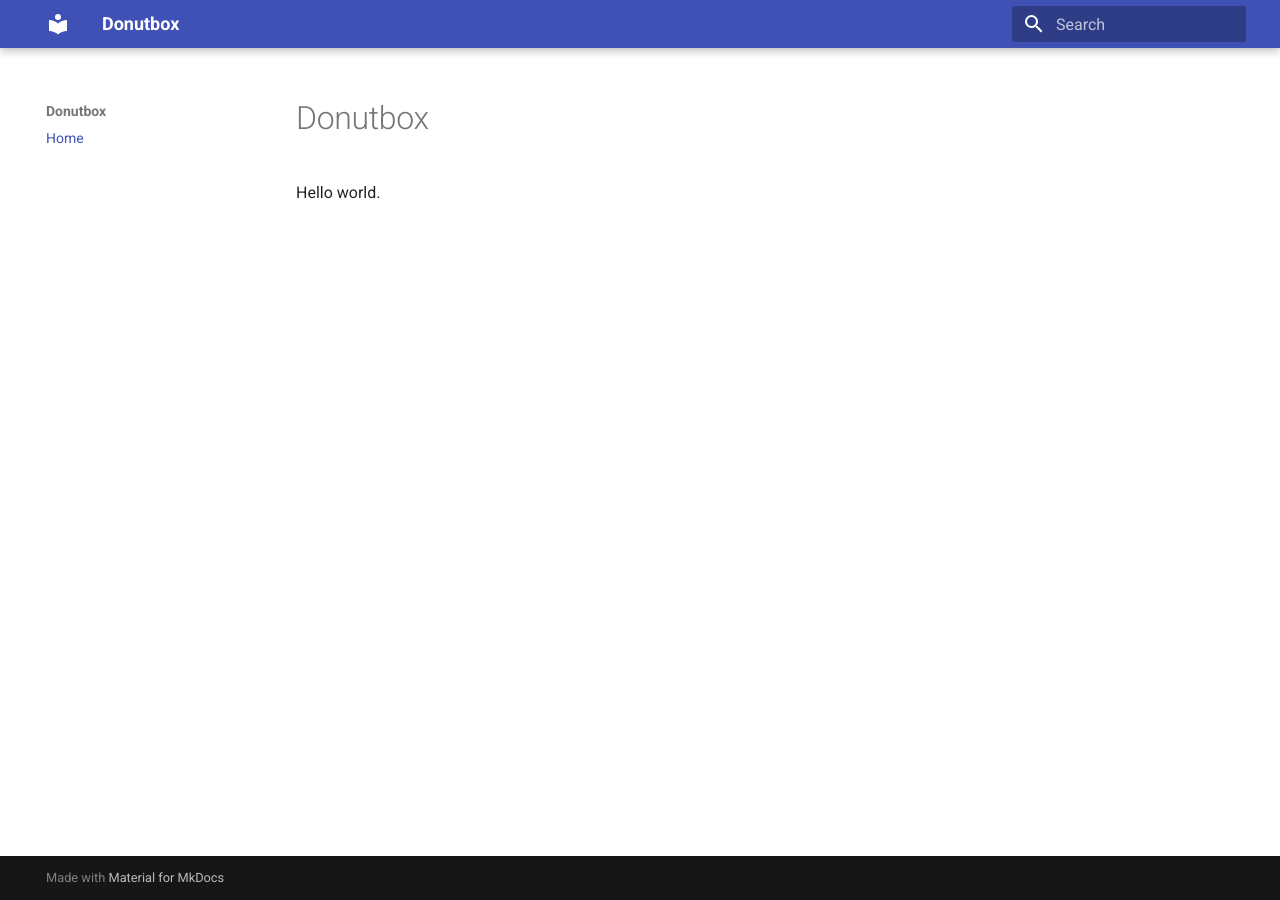
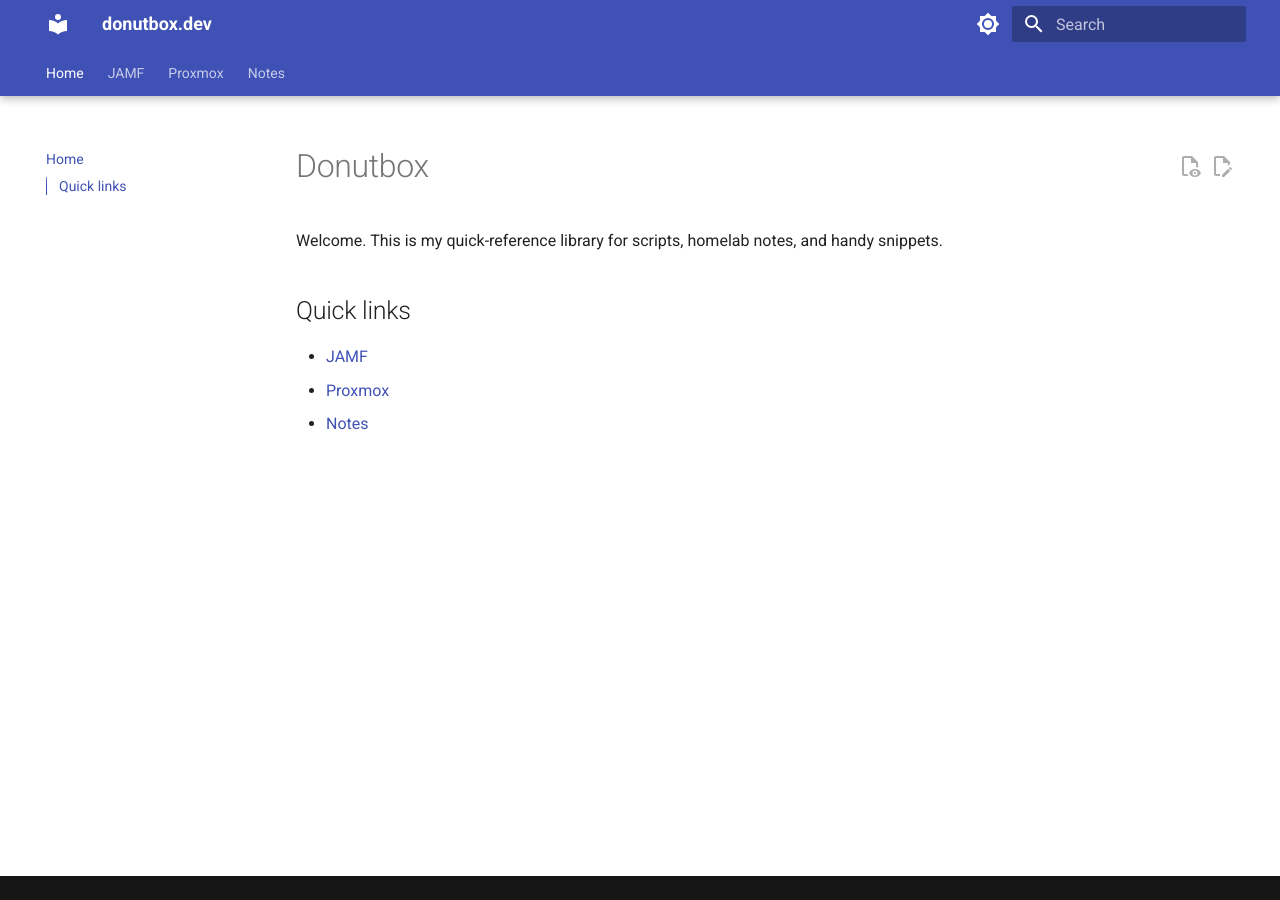
Before and after one commit to shreddeddonut/donutbox-docs, an MkDocs documentation site: the page built from docs/index.md, in a window 1280 px wide. Built offline with MkDocs 1.6.1 and Material for MkDocs 9.7.7, drawn with Linux system fonts in a browser that asks for light colours.

Commit message:
Add Material theming, JAMF/Proxmox/Linux docs, and branding

```diff
--- a/docs/index.md
+++ b/docs/index.md
@@ -1,3 +1,8 @@
 # Donutbox
 
-Hello world.
+Welcome. This is my quick-reference library for scripts, homelab notes, and handy snippets.
+
+## Quick links
+- [JAMF](jamf/index.md)
+- [Proxmox](proxmox/index.md)
+- [Notes](notes/index.md)
--- a/mkdocs.yml
+++ b/mkdocs.yml
@@ -1,6 +1,73 @@
-site_name: Donutbox
+site_name: donutbox.dev
 site_url: https://donutbox.dev
+site_author: shreddeddonut
+
+edit_uri: edit/main/docs/
+
 theme:
   name: material
+  icon:
+    repo: fontawesome/brands/github-alt
+  language: en
+  features:
+    - navigation.tabs
+    - navigation.tabs.sticky
+    - navigation.sections
+    - navigation.top
+    - navigation.instant
+    - navigation.instant.progress
+    - navigation.tracking
+    - navigation.indexes
+    - toc.follow
+    - toc.integrate
+    - search.suggest
+    - search.highlight
+    - content.code.copy
+    - content.action.edit
+    - content.action.view
+
+  palette:
+    - media: "(prefers-color-scheme: light)"
+      scheme: default
+      toggle:
+        icon: material/brightness-7
+        name: Switch to dark mode
+
+    - media: "(prefers-color-scheme: dark)"
+      scheme: slate
+      toggle:
+        icon: material/brightness-4
+        name: Switch to light mode
+
+extra_css:
+  - styles/extra.css
+
+extra:
+  generator: false
+
+plugins:
+  - search
+
+markdown_extensions:
+  - admonition
+  - pymdownx.details
+  - pymdownx.superfences
+  - pymdownx.tabbed:
+      alternate_style: true
+  - pymdownx.highlight:
+      anchor_linenums: true
+  - attr_list
+  - md_in_html
+  - toc:
+      permalink: true
+
 nav:
   - Home: index.md
+  - JAMF:
+    - Overview: jamf/index.md
+    - MacOS: jamf/macos.md
+    - iOS: jamf/ios.md
+  - Proxmox:
+    - Overview: proxmox/index.md
+  - Notes:
+      - notes/index.md
```
Also changed, not shown: 404.html (added, +58 -0 lines), docs/blog.yml (added, +87 -0 lines), docs/jamf/index.md (added, +24 -0 lines), docs/proxmox/index.md (added, +24 -0 lines), docs/styles.css (added, +27 -0 lines), docs/donutbox.svg (added), docs/jamf/applications.md (added), docs/jamf/ios.md (added), docs/jamf/macos.md (added), docs/logo.png (added), docs/notes/index.md (added).
